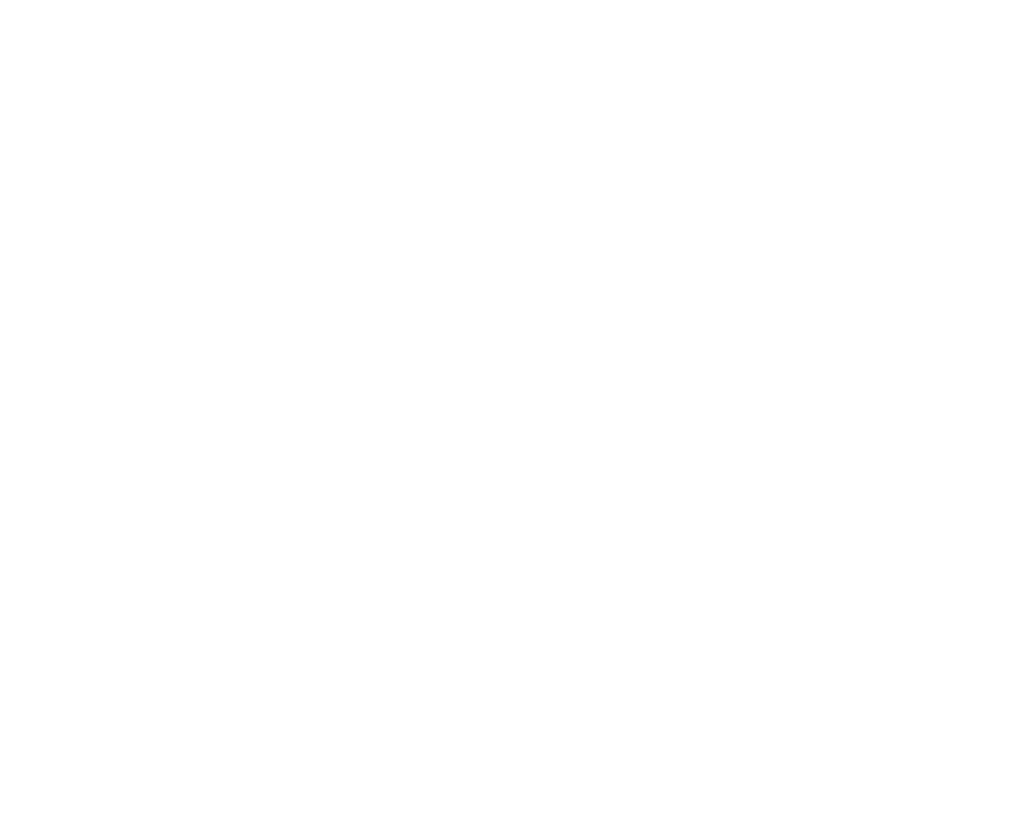
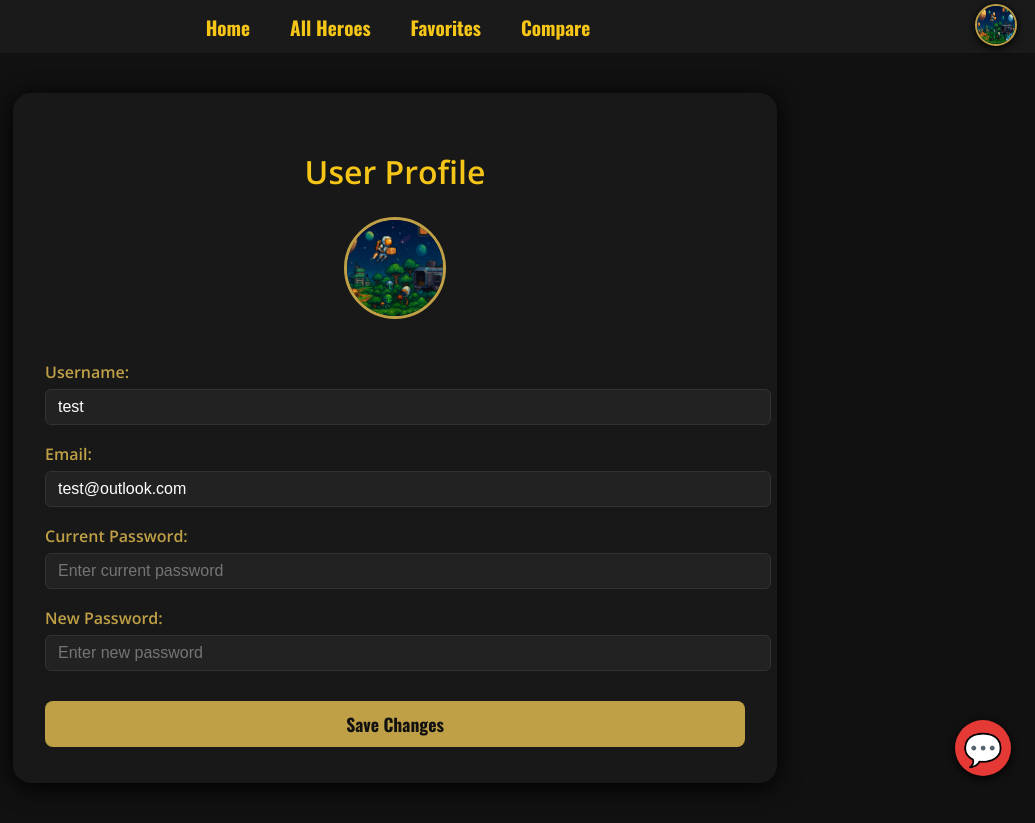
Before and after one commit to SXSreax/Level-12-DTP, a Flask app: page /user in a window 1280 px wide. Before the commit the part shown is empty. Shown: the whole page, without its empty margins (245-1280 px from the left). Before the commit the page ends 800 px from the top, so only its background shows below. Run offline with Flask 3, Linux system fonts and the light colour scheme; a user stored in the database is signed in; data comes from the database, SQL or seed files in the repository; both versions use the stored data as it was after the commit.

Commit message:
Add user profile editing with image upload
Implemented user profile page allowing username, email, password, and profile image updates. Added context processor for profile image, updated navigation to use dynamic profile images, and improved user experience with new styles and feedback messages.

```diff
--- a/app.py
+++ b/app.py
@@ -10,6 +10,7 @@ from routes.favorite import favorite_bp
 from routes.chat import chat_bp
 from routes.error_handlers import error_bp
 from routes.user import user_bp
+from routes.context_processors import inject_profile_image
 
 # Initialize the Flask application
 app = Flask(__name__)
@@ -36,6 +37,8 @@ app.register_blueprint(error_bp)
 
 app.register_blueprint(user_bp)
 
+app.context_processor(inject_profile_image)
+
 if __name__ == '__main__': # Run the Flask app
     # app.run(debug=True)
     app.run(host='0.0.0.0', port=8000, debug=True)
--- /dev/null
+++ b/routes/context_processors.py
@@ -0,0 +1,20 @@
+import sqlite3
+from flask import session
+
+def get_db():
+    conn = sqlite3.connect('databases/Heroes.db')
+    conn.row_factory = sqlite3.Row
+    return conn
+
+def inject_profile_image():
+    profile_image_url = 'images/default.png'
+    user_id = session.get('user_id')
+    if user_id:
+        db = get_db()
+        cursor = db.cursor()
+        cursor.execute("SELECT profile_image FROM users WHERE id = ?", (user_id,))
+        user = cursor.fetchone()
+        db.close()
+        if user and user['profile_image']:
+            profile_image_url = user['profile_image']
+    return dict(profile_image_url=profile_image_url)
--- a/routes/signup.py
+++ b/routes/signup.py
@@ -1,7 +1,7 @@
 from flask import Blueprint, render_template, request, redirect, url_for, flash, session
 import sqlite3
-import hashlib
 import uuid
+import werkzeug.security
 
 sign_up_bp = Blueprint('signup', __name__)
 
@@ -16,7 +16,7 @@ def signup():
         username = request.form['username']
         email = request.form['email']
         password = request.form['password']
-        hashed_pw = hashlib.sha256(password.encode()).hexdigest()
+        hashed_pw = werkzeug.security.generate_password_hash(password)
         user_id = str(uuid.uuid4())  # Generate a unique user ID
         db = get_db()
         cursor = db.cursor()
--- a/routes/user.py
+++ b/routes/user.py
@@ -1,9 +1,91 @@
-from flask import Blueprint, render_template, request, redirect, url_for, session, flash
+from flask import Blueprint, render_template, redirect, url_for, session, request, flash
 import sqlite3
+import werkzeug.security
 
 user_bp = Blueprint('user', __name__)
 
+def get_db():
+    conn = sqlite3.connect('databases/Heroes.db')
+    conn.row_factory = sqlite3.Row
+    return conn
+
 @user_bp.route('/user', methods=['GET', 'POST'])
-def signup():
+def user_page():
+    if 'user_id' not in session:
+        return redirect(url_for('login.login'))
 
-    return render_template('user.html')
+    db = get_db()
+    cursor = db.cursor()
+
+    if request.method == 'POST':
+        updated = False
+
+        username = request.form.get('username')
+        email = request.form.get('email')
+        old_password = request.form.get('old_password')
+        new_password = request.form.get('new_password')
+        profile_pic = request.files.get('profile_pic')
+        profile_image_url = None
+
+        # Handle profile image upload
+        if profile_pic and profile_pic.filename:
+            filename = werkzeug.utils.secure_filename(f"user_{session['user_id']}_{profile_pic.filename}")
+            filepath = f"static/images/{filename}"
+            profile_pic.save(filepath)
+            profile_image_url = f"images/{filename}"
+
+        # Username/email/profile image update
+        if username and email:
+            # Only update if changed
+            cursor.execute("SELECT username, email FROM users WHERE id=?", (session['user_id'],))
+            user = cursor.fetchone()
+            if user and (username != user['username'] or email != user['email']):
+                cursor.execute(
+                    "UPDATE users SET username=?, email=? WHERE id=?",
+                    (username, email, session['user_id'])
+                )
+                db.commit()
+                flash("Username or email updated!", "success")
+                updated = True
+
+        # Password change logic
+        if old_password and new_password:
+            cursor.execute("SELECT password FROM users WHERE id=?", (session['user_id'],))
+            user = cursor.fetchone()
+            if user and werkzeug.security.check_password_hash(user['password'], old_password):
+                hashed_pw = werkzeug.security.generate_password_hash(new_password)
+                cursor.execute(
+                    "UPDATE users SET password=? WHERE id=?",
+                    (hashed_pw, session['user_id'])
+                )
+                db.commit()
+                flash("Password changed successfully!", "success")
+                updated = True
+            else:
+                flash("Current password is incorrect or new password is invalid!", "error")
+
+        # Profile image update (if you want feedback)
+        if profile_image_url:
+            cursor.execute(
+                "UPDATE users SET profile_image=? WHERE id=?",
+                (profile_image_url, session['user_id'])
+            )
+            db.commit()
+            flash("Profile image updated!", "success")
+            updated = True
+
+    cursor.execute("SELECT username, email, profile_image FROM users WHERE id = ?", (session['user_id'],))
+    user = cursor.fetchone()
+    db.close()
+
+    if not user:
+        return redirect(url_for('login.login'))
+
+    profile_image_url = user['profile_image'] if user['profile_image'] else 'images/default.png'
+
+    return render_template(
+        'user.html',
+        username=user['username'],
+        email=user['email'],
+        profile_image_url=profile_image_url
+    )
--- a/static/css/user.css
+++ b/static/css/user.css
@@ -0,0 +1,149 @@
+.user-container {
+  max-width: 700px;
+  margin: 40px auto;
+  background: #181818;
+  border-radius: 18px;
+  box-shadow: 0 4px 24px #000;
+  padding: 36px 32px;
+  color: #f5c518;
+}
+
+.user-details {
+  text-align: center;
+}
+
+.user-profile-pic-block {
+  margin-bottom: 24px;
+  position: relative;
+  display: inline-block;
+}
+
+.user-profile-pic {
+  width: 96px;
+  height: 96px;
+  border-radius: 50%;
+  border: 3px solid #bfa046;
+  object-fit: cover;
+  display: block;
+  transition: filter 0.2s;
+}
+
+.user-form {
+  margin-top: 24px;
+  display: flex;
+  flex-direction: column;
+  gap: 18px;
+}
+
+.form-group {
+  display: flex;
+  flex-direction: column;
+  align-items: flex-start;
+  gap: 6px;
+}
+
+.form-group label {
+  color: #bfa046;
+  font-weight: 600;
+  font-size: 1em;
+}
+
+.form-group input[type="text"],
+.form-group input[type="email"],
+.form-group input[type="password"] {
+  padding: 8px 12px;
+  border-radius: 6px;
+  border: 1px solid #333;
+  background: #222;
+  color: #fff;
+  font-size: 1em;
+  width: 100%;
+}
+
+.form-group input[type="file"] {
+  color: #f5c518;
+  font-size: 1em;
+}
+
+.user-save-btn {
+  background: #bfa046;
+  color: #111;
+  border: none;
+  border-radius: 8px;
+  padding: 10px 28px;
+  font-size: 1.1em;
+  font-family: "Oswald", Arial, sans-serif;
+  cursor: pointer;
+  margin-top: 12px;
+  transition: background 0.2s;
+}
+
+.user-save-btn:hover {
+  background: #e53935;
+  color: #fff;
+}
+
+.profile-pic-label {
+  position: relative;
+  display: inline-block;
+  cursor: pointer;
+}
+
+.profile-pic-overlay {
+  position: absolute;
+  top: 0;
+  left: 0;
+  width: 100%; /* Use 100% for full coverage */
+  height: 100%; /* Use 100% for full coverage */
+  border-radius: 50%;
+  background: rgba(0, 0, 0, 0.4);
+  display: flex;
+  align-items: center;
+  justify-content: center;
+  opacity: 0;
+  pointer-events: none;
+  transition: opacity 0.2s;
+}
+
+.pencil-icon {
+  width: 48px;
+  height: 48px;
+  opacity: 0.85;
+}
+
+.profile-pic-label:hover .user-profile-pic {
+  filter: brightness(0.5);
+}
+
+.profile-pic-label:hover .profile-pic-overlay {
+  opacity: 1;
+  pointer-events: auto;
+}
+
+.profile-pic-center {
+  display: flex;
+  justify-content: center;
+  align-items: center;
+  margin-bottom: 24px;
+}
+
+.flash-messages {
+  margin-bottom: 18px;
+  text-align: center;
+}
+.flash-message.success {
+  color: #fff;
+  background: #4caf50;
+  border-radius: 6px;
+  padding: 8px 16px;
+  margin-bottom: 6px;
+  font-weight: bold;
+}
+.flash-message.error {
+  color: #fff;
+  background: #e53935;
+  border-radius: 6px;
+  padding: 8px 16px;
+  margin-bottom: 6px;
+  font-weight: bold;
+}
--- a/templates/base.html
+++ b/templates/base.html
@@ -32,14 +32,14 @@
         <div class="nav-profile-container">
           <div class="profile-dropdown-wrapper">
             <img
-              src="{{ url_for('static', filename='images/default.png') }}"
+              src="{{ url_for('static', filename=profile_image_url if profile_image_url else 'images/default.png') }}"
               alt="Profile"
               class="nav-profile-img"
               tabindex="0"
               onclick="toggleProfileDropdown()"
             />
             <div id="profile-dropdown" class="profile-dropdown">
-              <a href="{{ url_for('user.signup') }}">User Page</a>
+              <a href="{{ url_for('user.user_page') }}">User Page</a>
               <a href="{{ url_for('login.login') }}">Login</a>
               <a href="{{ url_for('signup.signup') }}">Sign Up</a>
               <a href="{{ url_for('login.logout') }}">Logout</a>
--- a/templates/user.html
+++ b/templates/user.html
@@ -1,9 +1,98 @@
-<!DOCTYPE html>
-<html lang="en">
-  <head>
-    <meta charset="UTF-8" />
-    <meta name="viewport" content="width=device-width, initial-scale=1.0" />
-    <title>this is a user page</title>
-  </head>
-  <body></body>
-</html>
+{% extends "base.html" %} {% block title %}User Page{% endblock %} {% block head
+%}
+<link
+  rel="stylesheet"
+  href="{{ url_for('static', filename='css/user.css') }}"
+/>
+<!-- Add this to your <head> block if you don't already have Font Awesome -->
+<link
+  rel="stylesheet"
+  href="https://cdnjs.cloudflare.com/ajax/libs/font-awesome/6.4.0/css/all.min.css"
+/>
+{% endblock %} {% block content %} {% with messages =
+get_flashed_messages(with_categories=true) %} {% if messages %}
+<div class="flash-messages">
+  {% for category, message in messages %}
+  <div class="flash-message {{ category }}">{{ message }}</div>
+  {% endfor %}
+</div>
+{% endif %} {% endwith %}
+
+<div class="user-container">
+  <div class="user-details">
+    <h1>User Profile</h1>
+    <form
+      method="POST"
+      enctype="multipart/form-data"
+      id="user-form"
+      class="user-form"
+    >
+      <div class="profile-pic-center">
+        <label for="profile_pic" class="profile-pic-label">
+          <img
+            src="{{ url_for('static', filename=profile_image_url) }}"
+            class="user-profile-pic"
+            alt="Profile Picture"
+          />
+          <span class="profile-pic-overlay">
+            <img
+              src="{{ url_for('static', filename='images/pencil.png') }}"
+              class="pencil-icon"
+              alt="Edit"
+            />
+          </span>
+        </label>
+        <input
+          type="file"
+          id="profile_pic"
+          name="profile_pic"
+          accept="image/*"
+          style="display: none"
+          onchange="document.getElementById('user-form').submit();"
+        />
+      </div>
+
+      <div class="form-group">
+        <label for="username">Username:</label>
+        <input
+          type="text"
+          id="username"
+          name="username"
+          value="{{ username }}"
+          required
+        />
+      </div>
+      <div class="form-group">
+        <label for="email">Email:</label>
+        <input
+          type="email"
+          id="email"
+          name="email"
+          value="{{ email }}"
+          required
+        />
+      </div>
+      <div class="form-group">
+        <label for="old_password">Current Password:</label>
+        <input
+          type="password"
+          id="old_password"
+          name="old_password"
+          placeholder="Enter current password"
+        />
+      </div>
+      <div class="form-group">
+        <label for="new_password">New Password:</label>
+        <input
+          type="password"
+          id="new_password"
+          name="new_password"
+          placeholder="Enter new password"
+        />
+      </div>
+      <button type="submit" class="user-save-btn">Save Changes</button>
+    </form>
+  </div>
+</div>
+
+{% endblock %}
```
Also changed, not shown: routes/login.py (+3 -4 lines), databases/Heroes.db, static/images/pencil.png (added), static/images/user_39b9b297-5f35-4185-9ede-f718272a93a2_sd.png (added).
